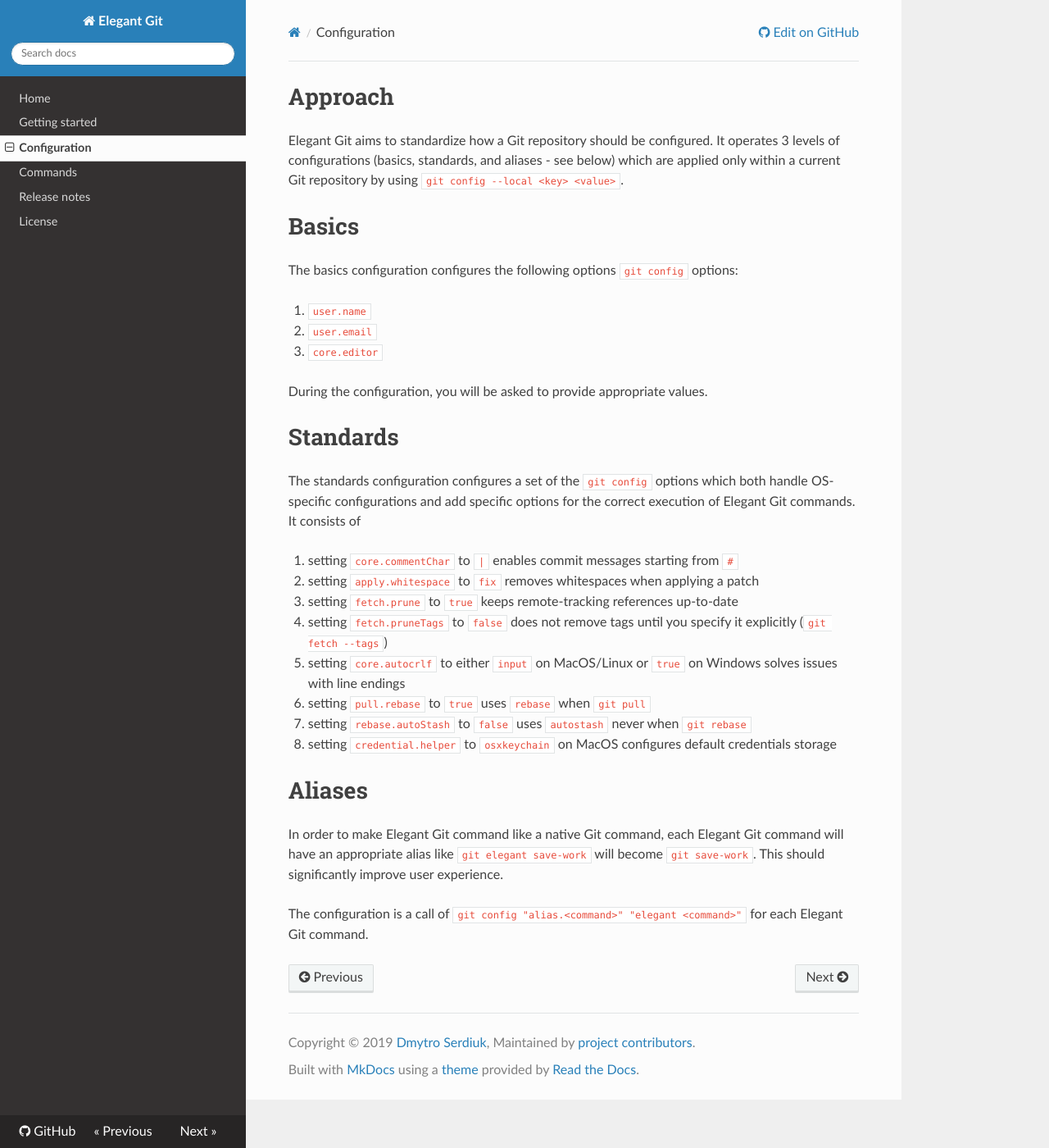
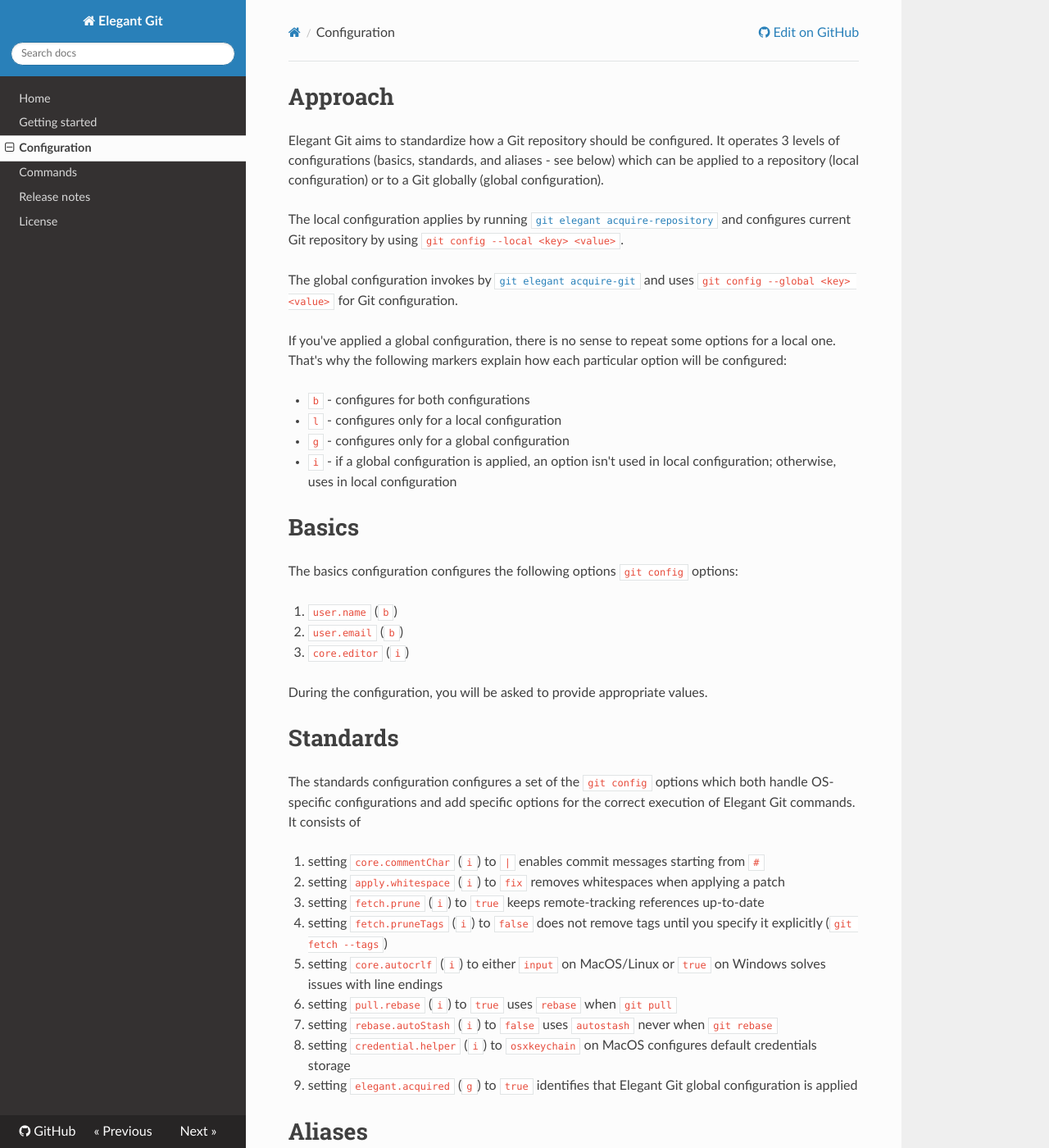
Before and after one commit to bees-hive/elegant-git, an MkDocs documentation site: the page built from docs/configuration.md, in a window 1280 px wide and 1400 px high. Shown: the whole window at 82% size. Built offline with MkDocs 1.6.1, drawn with Linux system fonts in a browser that asks for light colours; nearby versions of some CDN libraries; some of the changed text lies outside the part shown.

Commit message:
Introduce `acquire-git` command
The command allows applying the required configuration to a Git
installation. Since there are some interceptionsbetween the
`acquire-git` and `acquire-repository`, there are some changes in the
overall configuration workflow. These changes are desribed on the
documentation.

Also, to prevent unexpected tests failures, the `~/.gitconfig` is
removed after each test where a real Git repository is used.

#177

```diff
--- a/docs/configuration.md
+++ b/docs/configuration.md
@@ -1,14 +1,30 @@
 # Approach
 Elegant Git aims to standardize how a Git repository should be configured. It operates 3 levels of
-configurations (basics, standards, and aliases - see below) which are applied only within a
-current Git repository by using `git config --local <key> <value>`.
+configurations (basics, standards, and aliases - see below) which can be applied to a repository
+(local configuration) or to a Git globally (global configuration).
+
+The local configuration applies by running
+[`git elegant acquire-repository`](commands.md#acquire-repository) and configures current Git
+repository by using `git config --local <key> <value>`.
+
+The global configuration invokes by [`git elegant acquire-git`](commands.md#acquire-git) and uses
+`git config --global <key> <value>` for Git configuration.
+
+If you've applied a global configuration, there is no sense to repeat some options for a local one.
+That's why the following markers explain how each particular option will be configured:
+
+- `b` - configures for both configurations
+- `l` - configures only for a local configuration
+- `g` - configures only for a global configuration
+- `i` - if a global configuration is applied, an option isn't used in local configuration;
+otherwise, uses in local configuration
 
 # Basics
 The basics configuration configures the following options `git config` options:
 
-1. `user.name`
-2. `user.email`
-3. `core.editor`
+1. `user.name` (`b`)
+2. `user.email` (`b`)
+3. `core.editor` (`i`)
 
 During the configuration, you will be asked to provide appropriate values.
 
@@ -17,21 +33,22 @@ The standards configuration configures a set of the `git config` options which b
 OS-specific configurations and add specific options for the correct execution of Elegant Git
 commands. It consists of
 
-1. setting `core.commentChar` to `|` enables commit messages starting from `#`
-2. setting `apply.whitespace` to `fix` removes whitespaces when applying a patch
-3. setting `fetch.prune` to `true` keeps remote-tracking references up-to-date
-4. setting `fetch.pruneTags` to `false` does not remove tags until you specify it explicitly
+1. setting `core.commentChar` (`i`) to `|` enables commit messages starting from `#`
+2. setting `apply.whitespace` (`i`) to `fix` removes whitespaces when applying a patch
+3. setting `fetch.prune` (`i`) to `true` keeps remote-tracking references up-to-date
+4. setting `fetch.pruneTags` (`i`) to `false` does not remove tags until you specify it explicitly
 (`git fetch --tags`)
-5. setting `core.autocrlf` to either `input` on MacOS/Linux or `true` on Windows solves issues with
+5. setting `core.autocrlf` (`i`) to either `input` on MacOS/Linux or `true` on Windows solves issues with
 line endings
-6. setting `pull.rebase` to `true` uses `rebase` when `git pull`
-7. setting `rebase.autoStash` to `false` uses `autostash` never when `git rebase`
-8. setting `credential.helper` to `osxkeychain` on MacOS configures default credentials storage
+6. setting `pull.rebase` (`i`) to `true` uses `rebase` when `git pull`
+7. setting `rebase.autoStash` (`i`) to `false` uses `autostash` never when `git rebase`
+8. setting `credential.helper` (`i`) to `osxkeychain` on MacOS configures default credentials storage
+9. setting `elegant.acquired` (`g`) to `true` identifies that Elegant Git global configuration is applied
 
 # Aliases
 In order to make Elegant Git command like a native Git command, each Elegant Git command will have
 an appropriate alias like `git elegant save-work` will become `git save-work`. This should
 significantly improve user experience.
 
-The configuration is a call of `git config "alias.<command>" "elegant <command>"` for each Elegant
+The configuration is a call of `git config "alias.<command>" "elegant <command>"` (`i`) for each Elegant
 Git command.
```
Also changed, not shown: docs/commands.md (+13 -0 lines), 9 other files.
